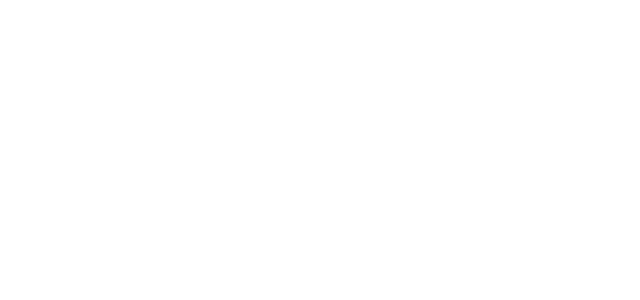
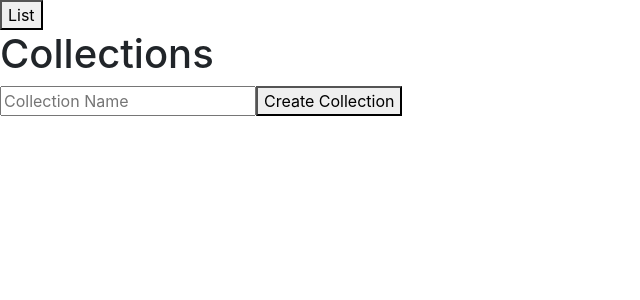
Before and after one commit to rytherlm/Library, a React (Create React App) app in the folder src/react-library/: page /allCollections in a window 1280 px wide. Before the commit this address had no page. Shown: the top 300 px of the page, without its empty margins (0-640 px from the left). Built offline with nearby package versions, Linux system fonts and the light colour scheme.

Commit message:
Worked on collections

```diff
--- a/src/react-library/src/App.js
+++ b/src/react-library/src/App.js
@@ -6,6 +6,7 @@ import Home from './components/Home';
 import Search from './components/Search';
 import UserInfo from './components/UserInfo';
 import Friends from './components/Friends';
+import AllCollections from './components/AllCollections';
 
 const App = () => {
   return (
@@ -18,6 +19,7 @@ const App = () => {
         <Route path="search" element={<Search/>} />
         <Route path="/userinfo/:username" element={<UserInfo />} />
         <Route path="/friends" element={<Friends/>}/>
+        <Route path="/allCollections" element={<AllCollections/>}/>
       </Routes>
     </Router>
   );
--- a/src/react-library/src/components/AllCollections.js
+++ b/src/react-library/src/components/AllCollections.js
@@ -1,8 +1,9 @@
-import React, {useState} from 'react';
+import React, {Component, useState} from 'react';
 import axios from 'axios';
-import { useNavigate,Link} from 'react-router-dom';
-import './styling/AllCollections.css';
+import {useNavigate, Link} from 'react-router-dom';
+//import './styling/AllCollections.css';
 import Cookies from 'js-cookie';
+import { Container, Input, InputGroup } from 'reactstrap';
 
 // Users will be to see the list of all their collections by name in ascending order. The list
 // must show the following information per collection:
@@ -10,15 +11,13 @@ import Cookies from 'js-cookie';
 // – Number of books in the collection
 // – Total length of the books (in pages) in the collection
 
-
 // Users will be able to create collections of books.
 
 //  Users can modify the name of a collection. They can also delete an entire collection
-const newCollection = () => {
-    const [username] = useState('');
+const AllCollections = () => {
     const [collectionName, setCollectionName] = useState('');
-
-    createCollection = async (e) => {
+    var myCollections = [];
+    const createCollection = async (e) => {
         e.preventDefault();
 
         if(!collectionName)
@@ -28,32 +27,60 @@ const newCollection = () => {
         }
 
         try {
-            const result = await axios.post('http://localhost:5002/myCollections', {
+            const result = await axios.post('http://localhost:5002/collection', {
                 Username: Cookies.get('username'),
                 CollectionName: collectionName,
             });
             console.log(result.status);
             if(result.status === 201)
             {
-                navigate('./' + collectionName);
+                //navigate('./' + collectionName);
             }
         } catch (error) {
             console.error('Collection creation failed: ', error);
         }
     };
+    const listCollections = async (e) => {
+        e.preventDefault();
+        try{
+            const params = new URLSearchParams();
+            params.append('username', Cookies.get('username'));
+            //const params = new URLSearchParams({ collection_id: 1 });
+            const result = await axios.get(`http://localhost:5002/collectionsearch?${params.toString()}`);
+            //const result = await axios.get(`http://localhost:5002/collectionsearch?a`);
+            /*const result = await axios.get('http://localhost:5002/collectionsearch', {
+                Username: Cookies.get('username'),
+            });*/
+            console.log(result.status);
+            if (result.status === 200) {
+                console.log(result);
+                myCollections=result.data;
+            }
+        } catch (error) {
+            if (error.response && error.response.status === 401) {
+                alert('No results.');
+            }
+        }
+    }
+    var collection_list = myCollections.map((item, index) => {
+        return (
+            <div className="collection">
+                <h1>Test</h1>
+                <h3>Username: {item[1]}</h3>
+                <h4>CollectionName: {item[0]}</h4>
+             </div>
+        );
+    });
 
-    render()
-    {
-        return
-        {
+    return(
+        <div className='collections'>
+            <button onClick={listCollections}>List</button>
+            <div className='list-collections' onLoad={listCollections}>
+                <h1>Collections</h1>
+                <Container>{collection_list}</Container>
+            </div>
             <div className="new-collection">
                 <form onSubmit={createCollection} className="collection-form">
-                    <input
-                        type="text"
-                        placeholder="Username"
-                        value={username}
-                        onChange={(e) => setUsername(e.target.value)}
-                    />
                     <input
                         type="text"
                         placeholder="Collection Name"
@@ -63,6 +90,87 @@ const newCollection = () => {
                     <button type="submit">Create Collection</button>
                 </form>
             </div>
+        </div>
+    );
+};
+/*
+class AllCollections extends Component{
+    constructor(props){
+        super(props);
+        this.state={
+            username: "",
+            collectionName: "",
+            myCollections: [],
+            collection_id: 1,
         }
     }
-};
+    createCollection = async (e) => {
+        e.preventDefault();
+
+        if(!this.state.collectionName)
+        {
+            alert("Please fill in all fields.");
+            return;
+        }
+
+        try {
+            const result = await axios.post('http://localhost:5002/collection', {
+                Username: Cookies.get('username'),
+                CollectionName: this.state.collectionName,
+            });
+            console.log(result.status);
+            if(result.status === 201)
+            {
+                //navigate('./' + collectionName);
+            }
+        } catch (error) {
+            console.error('Collection creation failed: ', error);
+        }
+    }
+    listCollections = async (e) => {
+        e.preventDefault();
+        console.log();
+        try{
+            const params = new URLSearcgihParams();
+            params.append('username', Cookies.get('username'));
+            const result = await axios.get(`http://localhost:5002/collectionsearch?${params.toString()}`);
+            console.log(result.status);
+            if (result.status === 200) {
+                //
+                this.setState({myCollections: result.data});
+            }
+        } catch (error) {
+            if (error.response && error.response.status === 401) {
+                alert('No results.');
+            }
+            else{
+                alert(error)
+            }
+        }
+    }
+    setVal = (e) => {
+        this.setState({collectionName: e.target.value})
+    }
+    render() {
+        return (
+            <div className='collections'>
+                <button onClick={this.listCollections}>List</button>
+                <div className='list-collections'>
+                    <h1>Collections</h1>
+                </div>
+                <div className="new-collection">
+                    <form onSubmit={this.createCollection} className="collection-form">
+                        <InputGroup>
+                        <Input
+                            onChange={this.setVal}
+                        />
+                        </InputGroup>
+                        <button type="submit">Create Collection</button>
+                    </form>
+                </div>
+            </div>
+        );
+    }
+
+}*/
+export default AllCollections;
--- a/src/react-library/src/components/Home.js
+++ b/src/react-library/src/components/Home.js
@@ -18,6 +18,10 @@ const Home = () => {
     navigate('/friends');
   };
 
+  const collections = () => {
+    navigate('/allcollections');
+  };
+
 
 
   return (
@@ -28,6 +32,8 @@ const Home = () => {
       <button onClick={search}>search</button>
 
       <button onClick={friends}>friends</button>
+
+      <button onClick={collections}>collections</button>
     </div>
   );
 };
```
Also changed, not shown: 2 other files (tests, documents, lock files or other folders).
